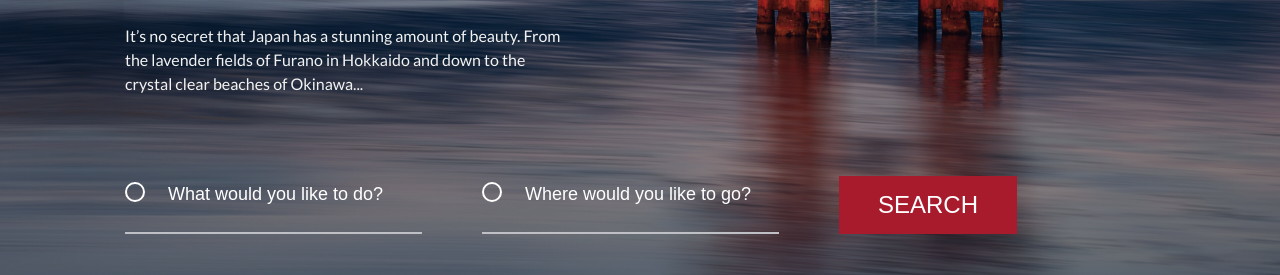
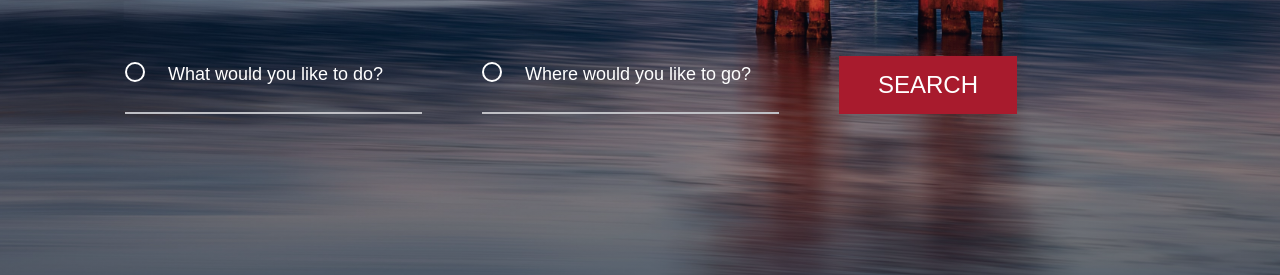
Before and after one commit to olgatenison/DiscoverJapan, a plain HTML site: page index.html in a window 1280 px wide. Shown: the part 341-616 px from the top of the page. Drawn offline with Linux system fonts and the light colour scheme.

Commit message:
Update style.css

```diff
--- a/css/style.css
+++ b/css/style.css
@@ -195,7 +195,7 @@ img {
     ),
     url(../img/hero.jpg) no-repeat center, var(--bg-darck-blue-color);
   background-size: cover;
-  padding-top: 253px;
+  padding-top: 153px;
   padding-bottom: 124px;
 }
 .intro__title {
@@ -212,7 +212,7 @@ img {
   font-size: 16px;
   line-height: 24px;
   max-width: 446px;
-  margin-bottom: 80px;
+  margin-bottom: 60px;
 }
 .search-form {
   margin-bottom: 60px;
```
